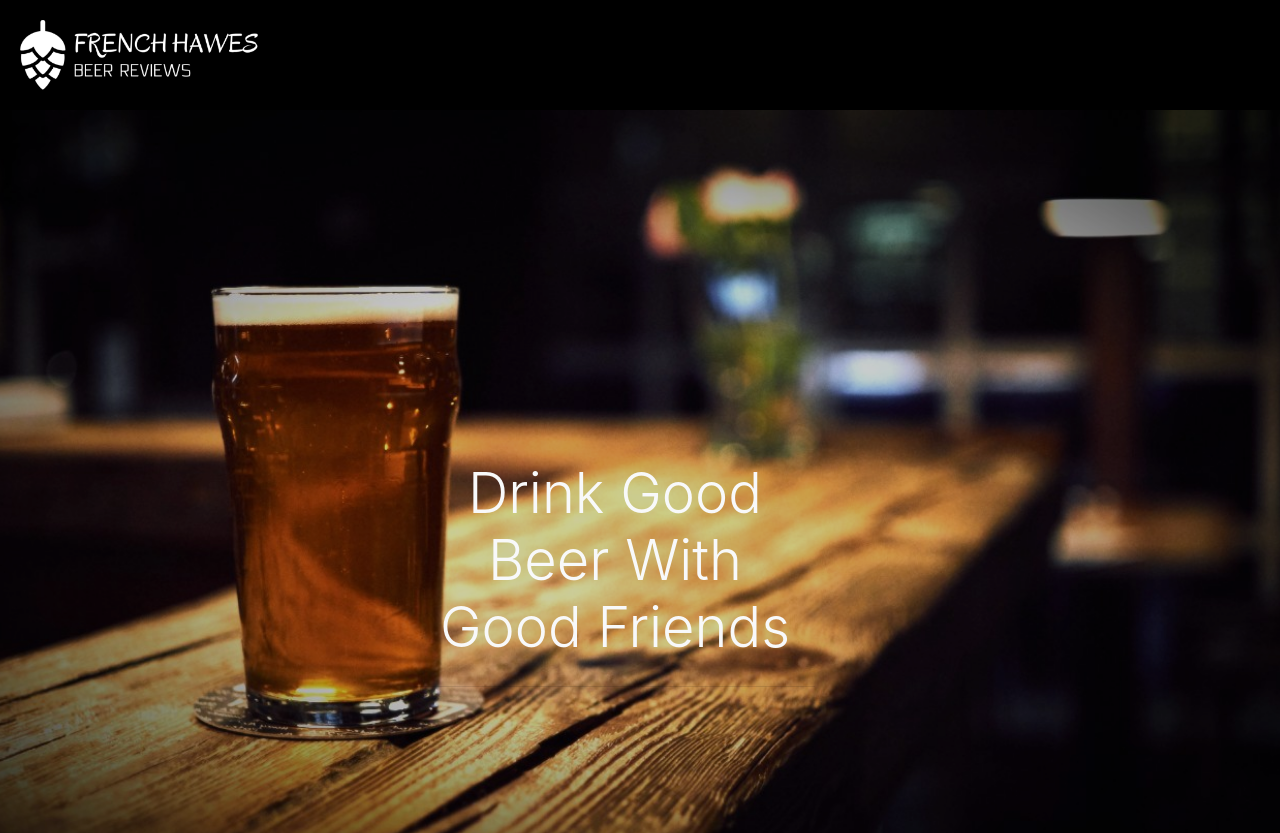
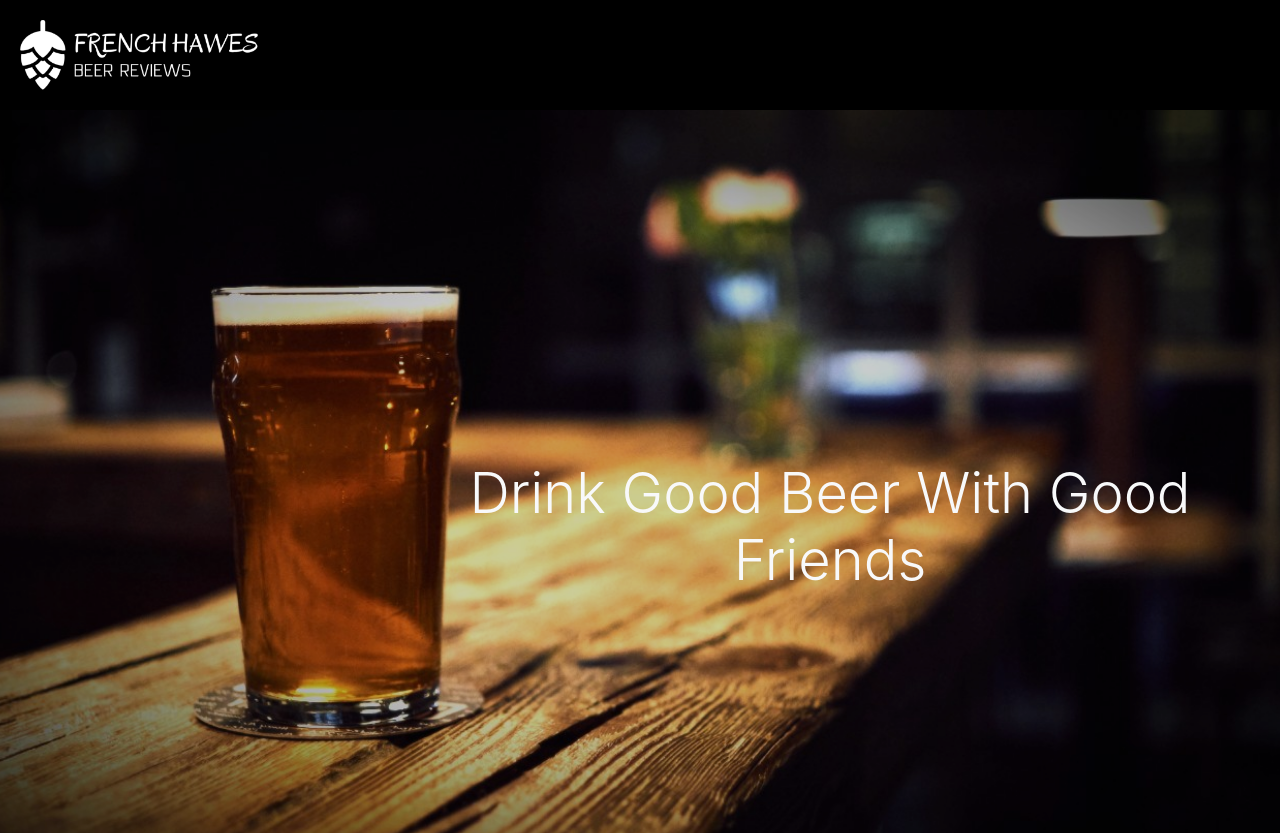
Before and after one commit to erindubuc/FrenchHawesBeerReviews, a React (Create React App) app in the folder client/: page / in a window 1280 px wide. Shown: the top 833 px of the page. Built offline with nearby package versions, Linux system fonts and the light colour scheme.

Commit message:
Modified landing text

```diff
--- a/client/src/components/layout/Landing.js
+++ b/client/src/components/layout/Landing.js
@@ -7,13 +7,8 @@ class Landing extends Component {
         <div className="dark-overlay landing-inner text-light">
           <div className="container">
             <div className="row">
-              <div className="col-md-6 text-center">
+              <div className="col-md-12 text-center">
                 <h1 className="display-4 mb-4">Drink Good Beer With Good Friends</h1>
-                <p className="lead">
-                  {' '}
-
-                </p>
-                <hr />
               </div>
             </div>
           </div>
```
